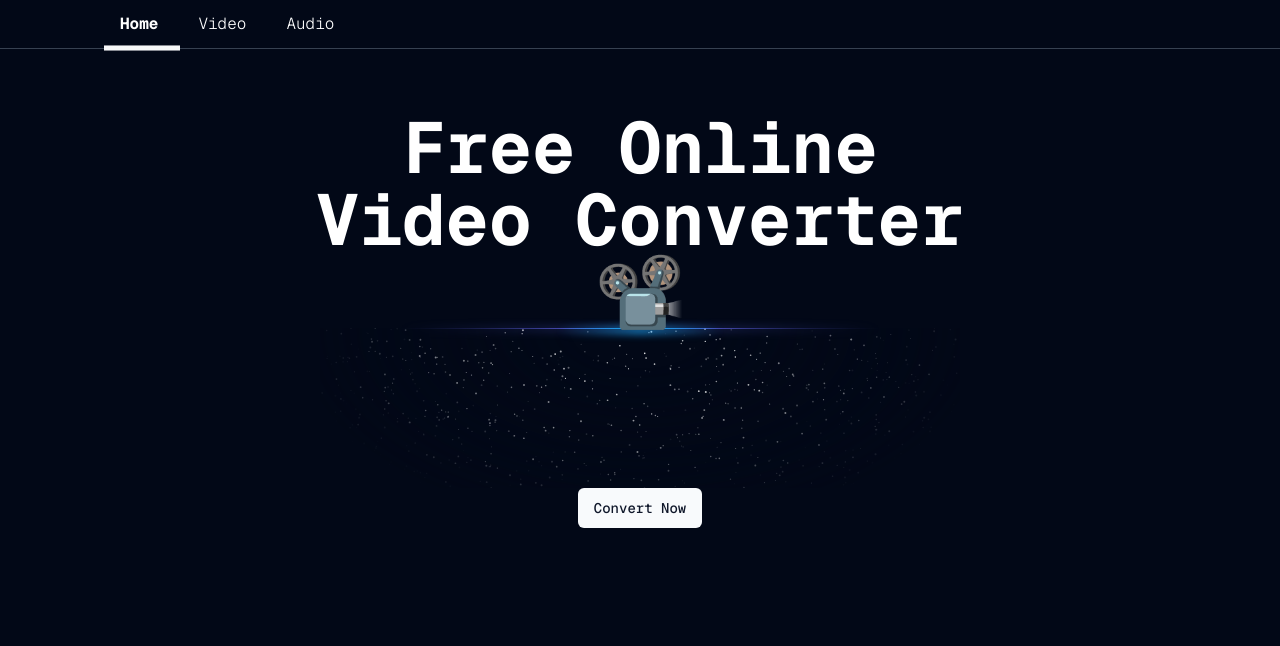
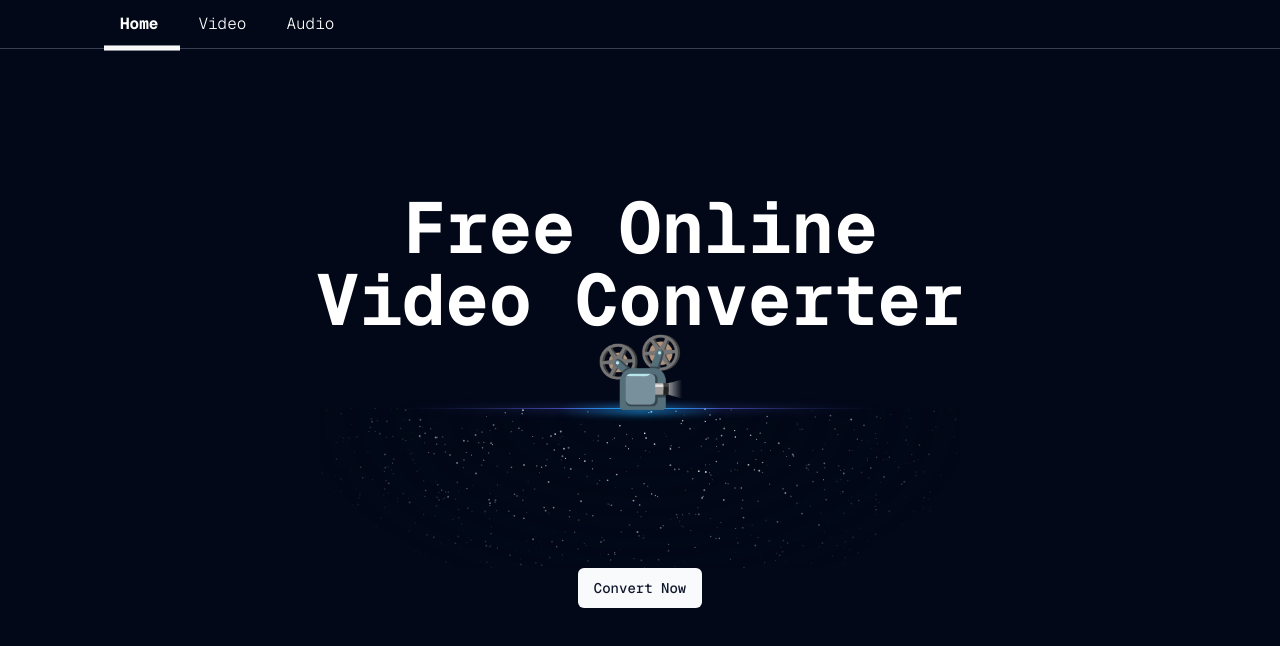
Before and after one commit to JIdayyy/converter-frontend, a Next.js app: page / in a window 1280 px wide. Shown: the top 646 px of the page. Built offline with nearby package versions, Linux system fonts and the light colour scheme.

Commit message:
feat: layout home

```diff
--- a/src/app/page.tsx
+++ b/src/app/page.tsx
@@ -6,7 +6,11 @@ import Link from "next/link";
 
 export default function Home() {
   return (
-    <main>
+    <main
+      className={
+        "min-h-screen flex flex-col justify-center align-middle items-center"
+      }
+    >
       <div className="h-[40rem] w-full  flex flex-col items-center justify-center overflow-hidden rounded-md">
         <h1 className="md:text-4xl max-w-2xl text-4xl lg:text-7xl font-bold text-center text-white relative z-20">
           Free Online Video Converter 📽️
```
